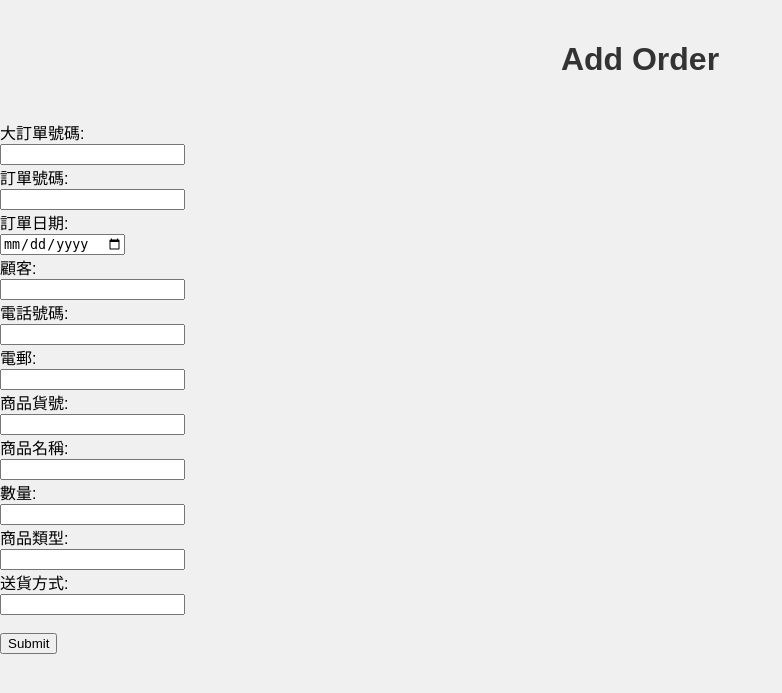
After one commit to yizaochen/excel_merger, a FastAPI app: template app/templates/add_order.html in a window 1280 px wide. The commit adds this page. Shown: the top 693 px of the page, without its empty margins (0-782 px from the left). Run offline with FastAPI, Linux system fonts and the light colour scheme; the template is opened without the code that fills it, so the values that code supplies are empty.

Commit message:
add_order page

```diff
--- /dev/null
+++ b/app/config.yaml
@@ -0,0 +1,3 @@
+# config.yaml
+database:
+  url: "sqlite:///./test.db"
--- a/app/main.py
+++ b/app/main.py
@@ -1,9 +1,26 @@
-from fastapi import FastAPI, Request
+from fastapi import FastAPI, Request, Depends
 from fastapi.staticfiles import StaticFiles
 from fastapi.templating import Jinja2Templates
+from fastapi.middleware.cors import CORSMiddleware
+#from sqlalchemy.orm import Session
+#from database import SessionLocal, Orders
 
 app = FastAPI()
 app.mount("/static", StaticFiles(directory="static"), name="static")
+
+origins = [
+    "http://127.0.0.1:8000",  # Allow localhost for development
+    "http://your-production-url.com",  # Allow your production URL
+]
+
+app.add_middleware(
+    CORSMiddleware,
+    allow_origins=origins,
+    allow_credentials=True,
+    allow_methods=["*"],
+    allow_headers=["*"],
+)
+
 
 templates = Jinja2Templates(directory="templates")
 
@@ -11,7 +28,27 @@ templates = Jinja2Templates(directory="templates")
 async def index(request: Request):
     return templates.TemplateResponse(name="index.html", context={"request": request})
 
-""""
+@app.get("/add_order/")
+async def add_order(request: Request):
+    return templates.TemplateResponse(name="add_order.html", context={"request": request})
+
+"""
+@app.post("/orders/")
+def create_customer(customer: Customer, db: Session = Depends(get_db)):
+    db.add(customer)
+    db.commit()
+    db.refresh(customer)
+    return customer
+
+def get_db():
+    db = SessionLocal()
+    try:
+        yield db
+    finally:
+        db.close()
+"""
+
+"""
 @app.post("/upload")
 async def upload_file(request: Request, file: UploadFile = File(...)):
     contents = await file.read()
--- /dev/null
+++ b/app/static/script.js
@@ -0,0 +1,3 @@
+function addOrder() {
+    console.log('addOrder() called!');
+}
--- /dev/null
+++ b/app/templates/add_order.html
@@ -0,0 +1,51 @@
+<!-- templates/add_order.html -->
+<!DOCTYPE html>
+<html lang="en">
+<head>
+    <meta charset="UTF-8">
+    <meta name="viewport" content="width=device-width, initial-scale=1.0">
+    <link rel="stylesheet" type="text/css" href="/static/style.css">
+    <title>Add Order</title>
+</head>
+<body>
+    <h1>Add Order</h1>
+    <!--
+    大訂單號碼: big_order_id
+    訂單號碼: small_order_id
+    訂單日期: order_date
+    顧客: customer
+    電話號碼: phone
+    電郵: email
+    商品貨號: product_id
+    商品名稱: product_name
+    數量: quantity
+    商品類型: product_type (can be null)
+    送貨方式: delivery_method
+    -->
+    <form action="/orders/" method="post">
+        <label for="big_order_id">大訂單號碼:</label><br>
+        <input type="text" id="big_order_id" name="big_order_id"><br>
+        <label for="small_order_id">訂單號碼:</label><br>
+        <input type="text" id="small_order_id" name="small_order_id"><br>
+        <label for="order_date">訂單日期:</label><br>
+        <input type="date" id="order_date" name="order_date"><br>
+        <label for="customer">顧客:</label><br>
+        <input type="text" id="customer" name="customer"><br>
+        <label for="phone">電話號碼:</label><br>
+        <input type="text" id="phone" name="phone"><br>
+        <label for="email">電郵:</label><br>
+        <input type="text" id="email" name="email"><br>
+        <label for="product_id">商品貨號:</label><br>
+        <input type="text" id="product_id" name="product_id"><br>
+        <label for="product_name">商品名稱:</label><br>
+        <input type="text" id="product_name" name="product_name"><br>
+        <label for="quantity">數量:</label><br>
+        <input type="text" id="quantity" name="quantity"><br>
+        <label for="product_type">商品類型:</label><br>
+        <input type="text" id="product_type" name="product_type"><br>
+        <label for="delivery_method">送貨方式:</label><br>
+        <input type="text" id="delivery_method" name="delivery_method"><br><br>
+        <input type="submit" value="Submit">
+    </form>
+</body>
+</html>
--- a/requirements.txt
+++ b/requirements.txt
@@ -4,3 +4,5 @@ aiofiles==23.2.1
 Jinja2==3.1.2
 pandas==2.1.4
 openpyxl==3.1.2
+SQLAlchemy==2.0.23
+PyYAML==6.0.1
```
Also changed, not shown: app/database.py (added, +50 -0 lines), app/templates/index.html (+5 -3 lines), app/test.db (added), 2 other files.
